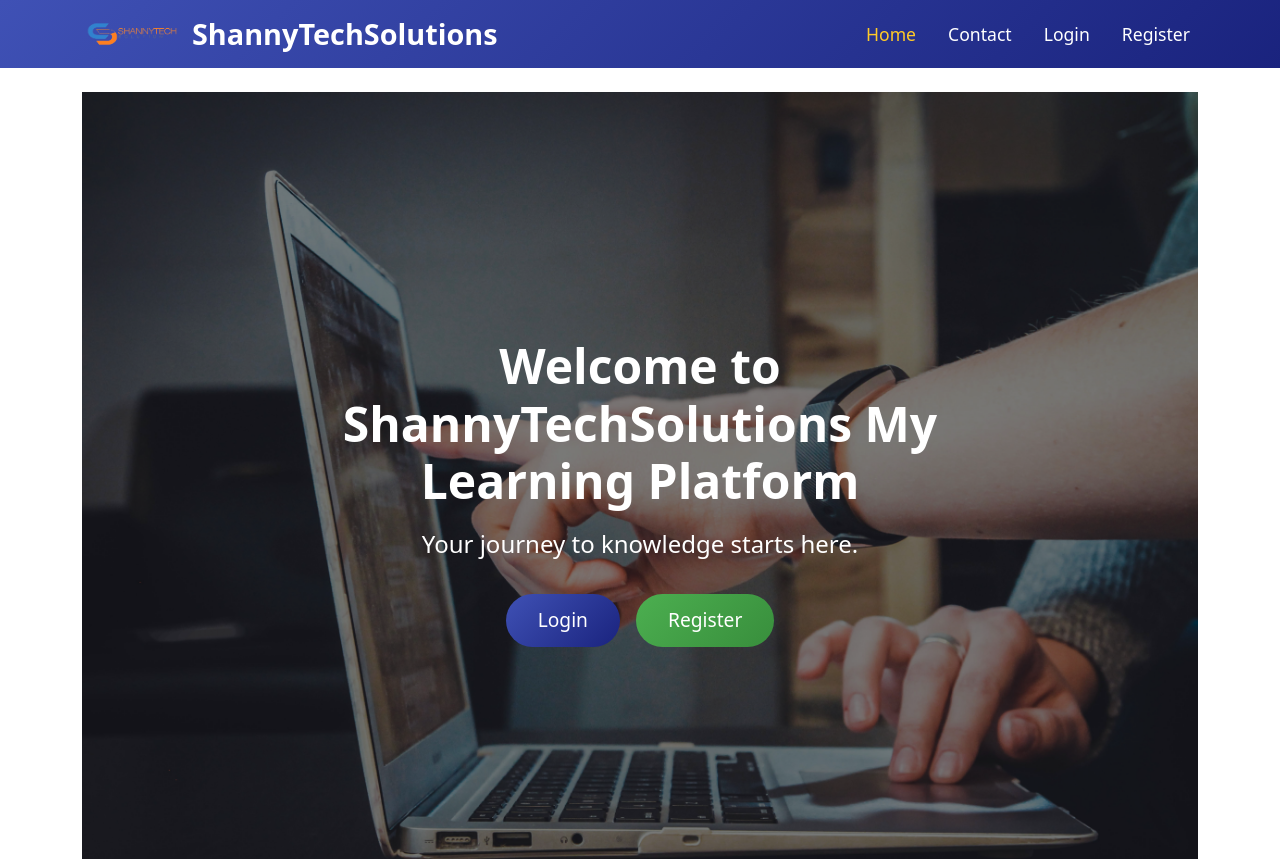
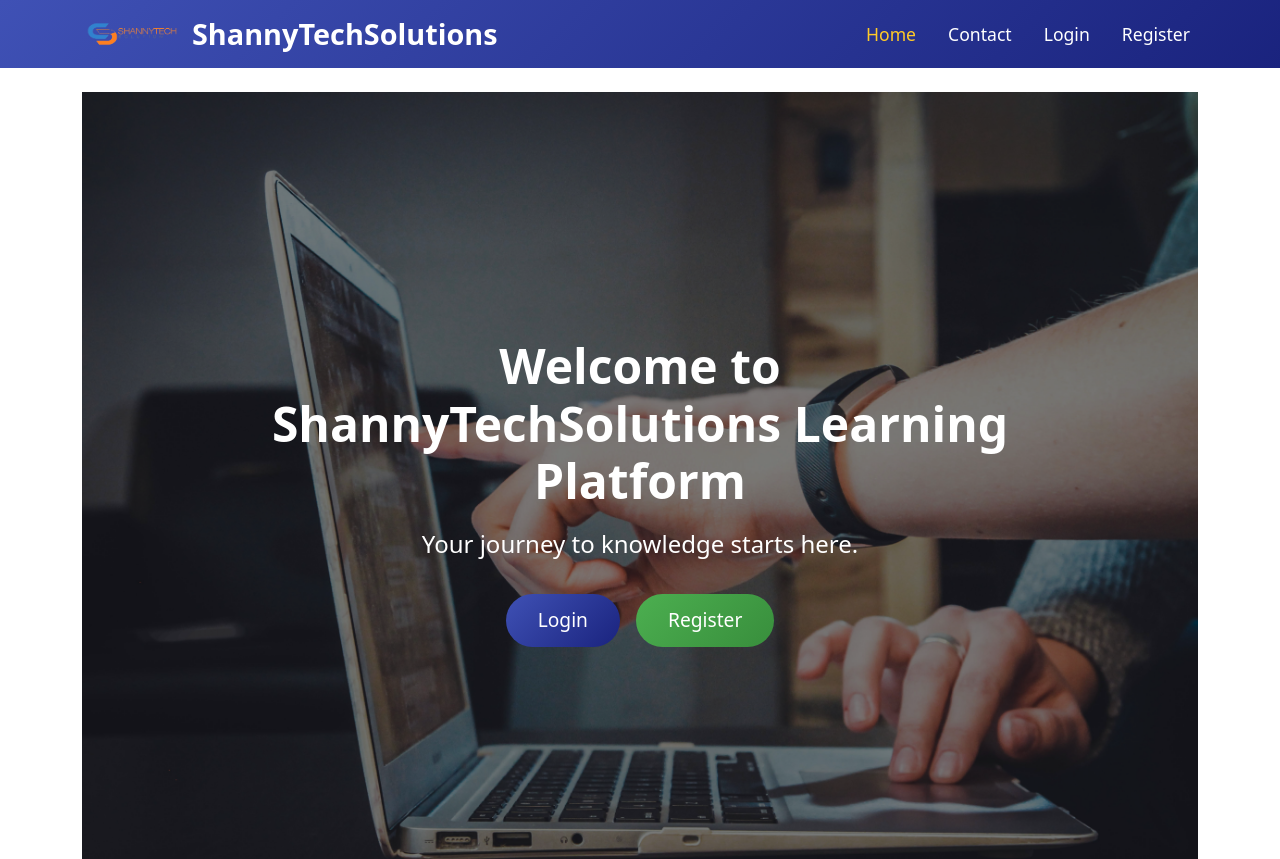
Before and after one commit to shanny-mal/online_school, a React (Vite) app: page / in a window 1280 px wide. Shown: the top 859 px of the page. Built offline with nearby package versions, Linux system fonts and the light colour scheme.

Commit message:
Update Home

```diff
--- a/src/pages/Home.jsx
+++ b/src/pages/Home.jsx
@@ -8,7 +8,7 @@ const Home = () => {
     <div className="home">
       <div className="hero-section">
         <div className="hero-content">
-          <h1>Welcome to ShannyTechSolutions My Learning Platform</h1>
+          <h1>Welcome to ShannyTechSolutions Learning Platform</h1>
           <p>Your journey to knowledge starts here.</p>
           <div className="hero-btn-group">
             <Link to="/login" className="btn hero-btn">
```
Also changed, not shown: 1 other file (tests, documents, lock files or other folders).
